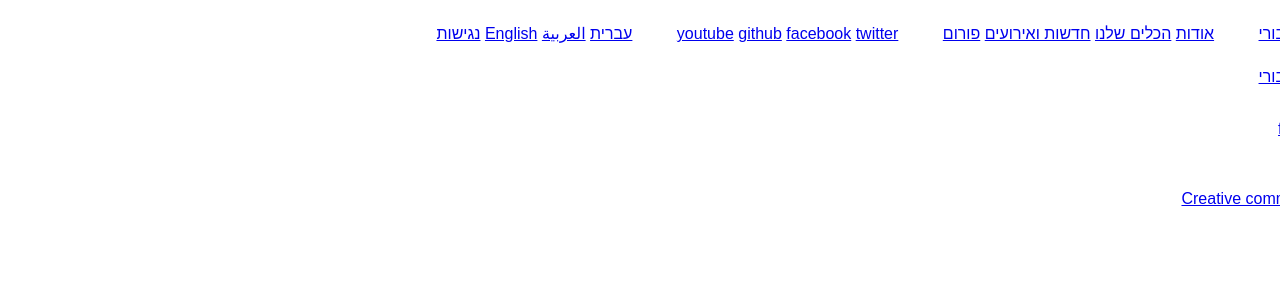
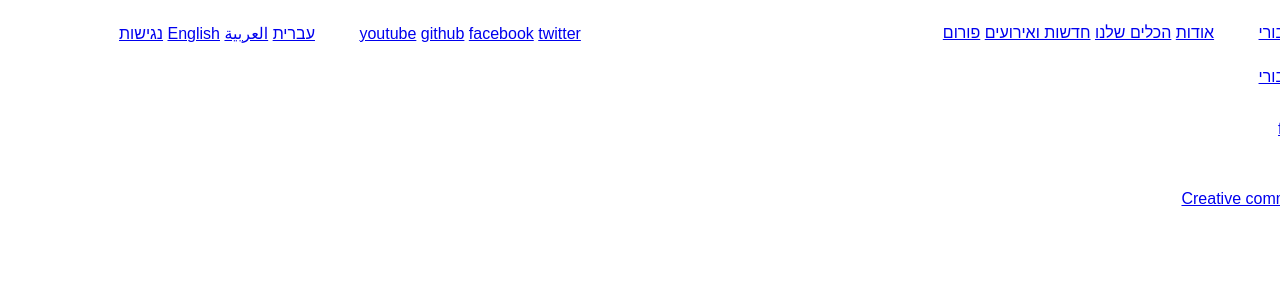
Before and after one commit to hasadna/new-website, a Jekyll site: the page built from about.md, in a window 1280 px wide. Shown: the top 300 px of the page. Built offline with Jekyll 4.4.1, drawn with Linux system fonts in a browser that asks for light colours; some web fonts are replaced.

Commit message:
Seperating navbar right and left sections

```diff
--- a/_includes/navbar.html
+++ b/_includes/navbar.html
@@ -1,4 +1,5 @@
 <nav id="navbar">
+	<div class="main-links">
 		<a class="logo" href="/">הסדנא לידע ציבורי</a>
 		<ul id="site-sections">
 			<li><a href="#">אודות</a></li>
@@ -6,6 +7,8 @@
 			<li><a href="#">חדשות ואירועים</a></li>
 			<li><a href="#">פורום</a></li>
 		</ul>
+	</div>
+	<div class="secondary-links">
 		<ul class="social-links">
 			<li><a href="#">twitter</a></li>
 			<li><a href="#">facebook</a></li>
@@ -18,4 +21,5 @@
 			<li><a href="#">English</a></li>
 		</ul>
 		<a class="accessibility" href="#">נגישות</a>
+	</div>
 </nav>
--- a/_scss/_mixins.scss
+++ b/_scss/_mixins.scss
@@ -1,5 +1,5 @@
 @mixin nav-list() {
-	list-style-type: none;
+	list-style: none;
 	display: inline-block;
 
 	li {
--- a/_scss/_navbar.scss
+++ b/_scss/_navbar.scss
@@ -1,8 +1,11 @@
 #navbar {
 
-	display: block;
-	content: "";
-	height: 60px;
+	height: $navbar-height;
+
+	&:after {
+		display: block;
+		content: "";
+	}
 
 	ul {
 		@include nav-list;
```
Lines whose indentation alone changed are shown as unchanged.
